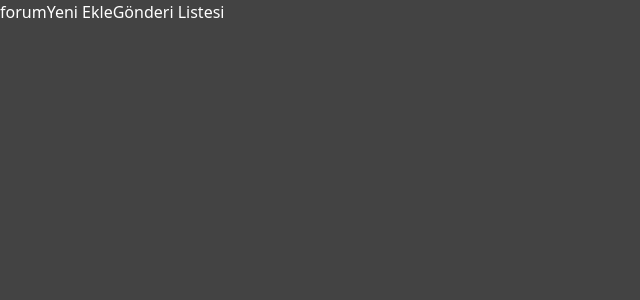
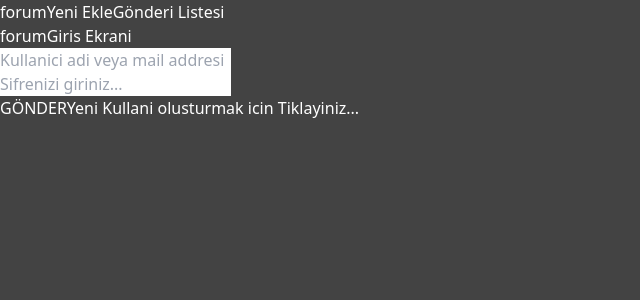
Before and after one commit to Mehmet1414/mvc-forum, a React (Vite) app: page / in a window 1280 px wide. Shown: the top 300 px of the page, without its empty margins (0-640 px from the left). Built offline with nearby package versions, Linux system fonts and the light colour scheme.

Commit message:
hatalar giderildi

```diff
--- a/db.json
+++ b/db.json
@@ -74,6 +74,13 @@
       "title": "new  Date().toString()",
       "date": "Sun Jul 30 2023",
       "message": "tekrar gönderdim"
+    },
+    {
+      "id": 1690735403484,
+      "name": "Denene1",
+      "title": "deneme yaptim",
+      "date": "Sun Jul 30 2023",
+      "message": "hata ilamzsalm süper olacak"
     }
   ],
   "users": [
--- a/src/App.jsx
+++ b/src/App.jsx
@@ -7,12 +7,11 @@ import LoginControler from "./pages/login/LoginControler";
 import RegisterControler from "./pages/register/RegisterControler";
 
 function App() {
-
   return (
     <BrowserRouter>
-    <Header />
+      <Header />
       <Routes>
-        <Route path="/login" element={<LoginControler />} />
+        <Route path="/" element={<LoginControler />} />
         <Route path="/list_post" element={<ListPostControler />} />
         <Route path="/add_post" element={<AddPostControler />} />
         <Route path="/register" element={<RegisterControler />} />
--- a/src/components/Header.jsx
+++ b/src/components/Header.jsx
@@ -6,7 +6,7 @@ const Header = () => {
     <>
       <header
         className={` container  px-8 py-5 m-auto sticky top-0 backdrop-blur-[5px] border-b-2  border-b-amber-500/80 flex justify-between items-center ${
-          location.pathname === "/login" || location.pathname === "/register"
+          location.pathname === "/" || location.pathname === "/register"
             ? "hidden"
             : "visible"
         }`}
--- a/src/components/ModalPost.jsx
+++ b/src/components/ModalPost.jsx
@@ -19,7 +19,7 @@ const ModalPost = ({ showModal, setShowModal, filterState }) => {
             <div key={post.id} className=" py-3 ">
               <div  className=" bg-white rounded-xl border border-amber-400 flex items-center justify-between p-3">
                 <div className=" text-neutral-800 overflow-auto">
-                  <h1 className=" text-4xl text-center mb-2 uppercase ">{post.title}</h1>
+                  <h3 className=" text-4xl text-center mb-2 uppercase ">{post.title}</h3>
                   <p>{post.message}</p>
                 </div>
               </div>
--- a/src/pages/login/LoginControler.jsx
+++ b/src/pages/login/LoginControler.jsx
@@ -8,8 +8,7 @@ const LoginControler = () => {
     const navigate=useNavigate()
     const model = new LoginModel()
     const [userLogin,setUserLogin]=useState(model.state)
-    console.log(userLogin.userName)
-    console.log(userLogin.password)
+    //console.log("userLogin.userName>>>",userLogin.userName)
 
     const onInputchange = (label,value)=>{
       const copyUserLogin = {...userLogin}
@@ -20,19 +19,21 @@ const LoginControler = () => {
     const handleSbmit = async(e)=>{
       e.preventDefault()
       const userResponse = await axios.get("http://localhost:3006/users")
-      console.log(userResponse.data)
+      //console.log(userResponse.data)
       const userNames =userResponse.data.map((user)=>user.userName)
-      const filterUserName = userNames.filter((user)=>user.userName === userLogin.userName)
+      const findUserName = userNames.find((user)=>user === userLogin.userName)
+
       const emails =userResponse.data.map((user)=>user.email)
-      const filterEmail =emails.filter((user)=>user.email ===userLogin.email)
+      const findEmail =emails.find((user)=>user ===userLogin.email)
+
       const passwords =userResponse.data.map((user)=>user.password)
-      const filterPassword = passwords.filter((user)=>user.password===userLogin.password)
+      const findPassword = passwords.find((user)=>user===userLogin.password)
 
-      if (filterUserName || filterEmail && filterPassword ) {
+      if (!findUserName || !findEmail && !findPassword ) {
 
+        alert("kullanici veya sifre hatali")
+      }else{
         navigate("/list_post")
-      }else{
-        alert("kullanici veya sifre hatali")
       }
     }
   return <LoginView onInputchange={onInputchange} handleSbmit={handleSbmit} />
--- a/src/pages/register/RegisterControler.jsx
+++ b/src/pages/register/RegisterControler.jsx
@@ -20,7 +20,7 @@ const RegisterControler = () => {
     console.log(response)
 
     if (response) {
-      navigate("/login")
+      navigate("/")
     }
   };
 console.log(userState)
--- a/src/pages/register/RegisterView.jsx
+++ b/src/pages/register/RegisterView.jsx
@@ -80,7 +80,7 @@ const RegisterView = ({ handleSubmit, onInputChance }) => {
             Kullanici Kaydiniz Varsa Giris icin{" "}
             <Link
               className=" hover:text-amber-400 transition-all duration-200 underline"
-              to={"/login"}
+              to={"/"}
             >
               Tiklayiniz...
             </Link>
```
